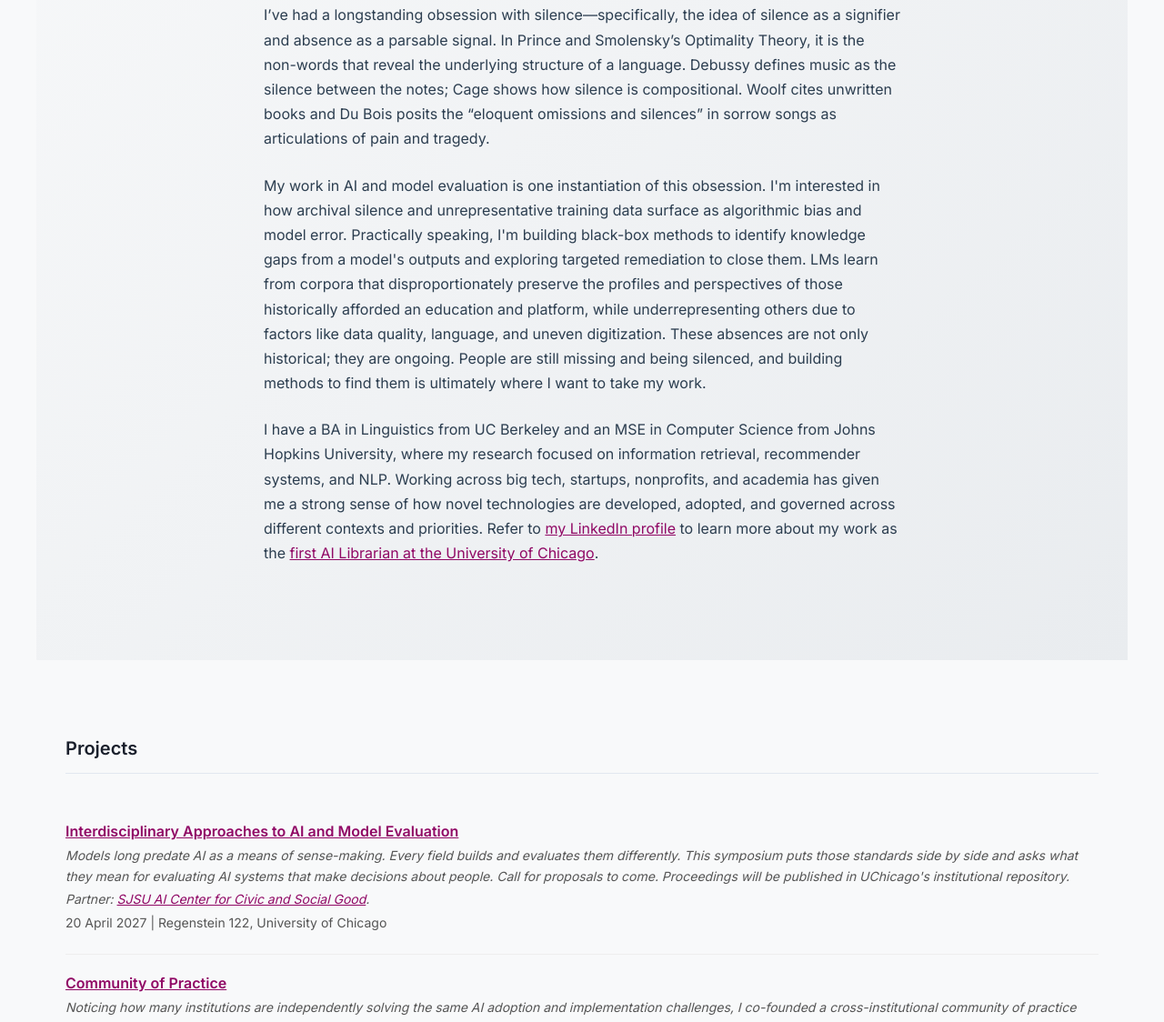
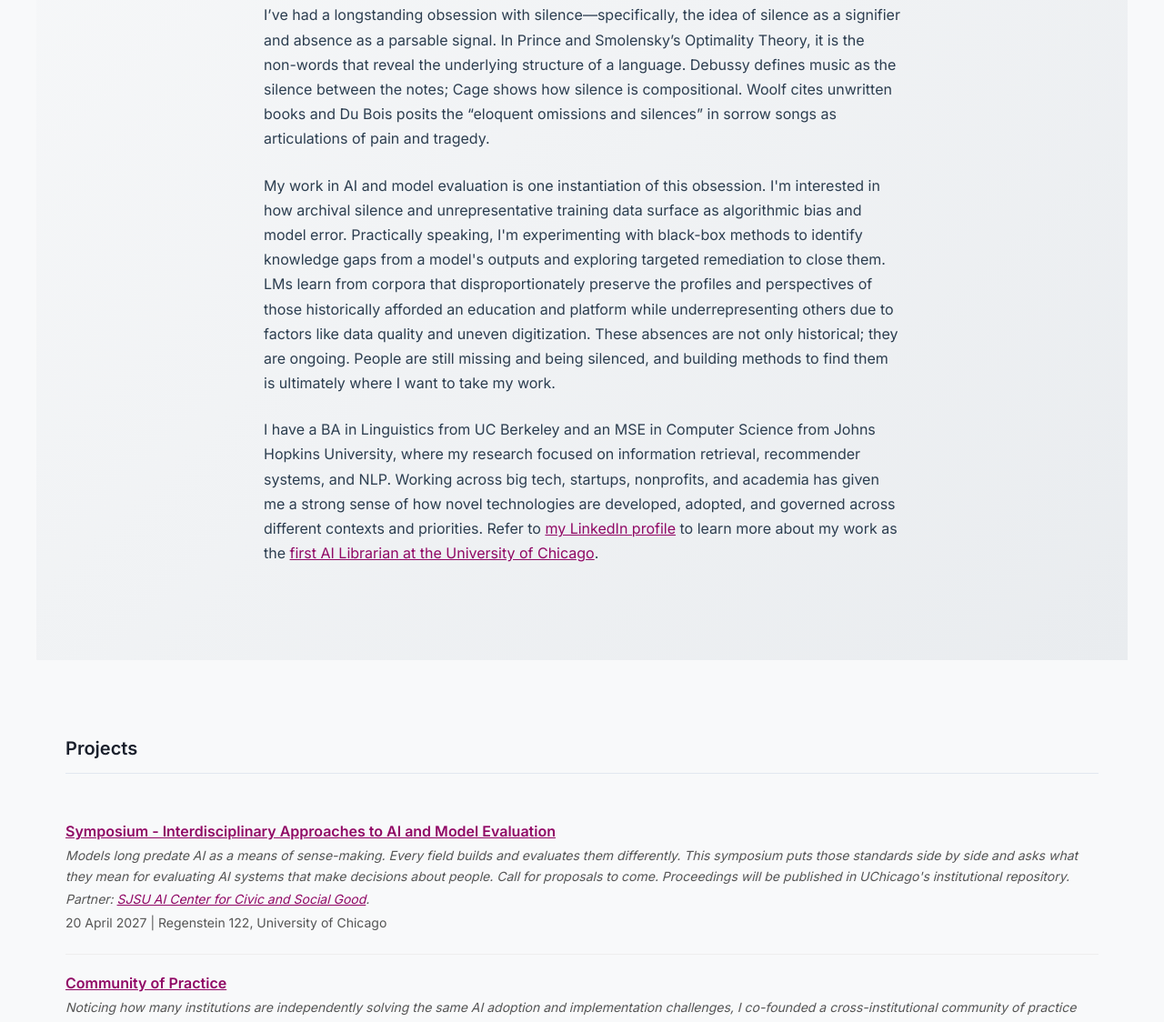
Before and after one commit to Lois-Wong/lois-wong.github.io, a plain HTML site: page index.html in a window 1280 px wide. Shown: the part 464-1588 px from the top of the page at 91% size. Drawn offline with Linux system fonts and the light colour scheme; some icons are missing.

Commit message:
trim more

```diff
--- a/index.html
+++ b/index.html
@@ -112,11 +112,11 @@
                              Du Bois posits the “eloquent omissions and silences” in sorrow songs as articulations of pain and tragedy.</p>
 
                         <p>My work in AI and model evaluation is one instantiation of this obsession. I'm interested in how archival silence and
-                            unrepresentative training data surface as algorithmic bias and model error. Practically speaking, I'm building
-                            black-box methods to identify knowledge gaps from a model's outputs and exploring targeted remediation to close them. LMs learn from corpora that
+                            unrepresentative training data surface as algorithmic bias and model error. Practically speaking, I'm experimenting with
+                            black-box methods to identify knowledge gaps from a model's outputs and exploring targeted remediation to close them. LMs learn from corpora that
                             disproportionately preserve the profiles and perspectives of those historically
-                            afforded an education and platform, while underrepresenting others due to factors like data quality,
-                            language, and uneven digitization. These absences are not only historical; they are ongoing. People
+                            afforded an education and platform while underrepresenting others due to factors like data quality
+                            and uneven digitization. These absences are not only historical; they are ongoing. People
                             are still missing and being silenced, and building methods to find them is ultimately where I want to take my work.</p>
 
                         <p>I have a BA in Linguistics from UC Berkeley and an MSE in Computer Science from Johns Hopkins University, where my
@@ -138,7 +138,7 @@
             <div class="talks-container">
 
                 <div class="talk">
-                    <h4><a href="https://www.lib.uchicago.edu/conferences/ai-symposium/">Interdisciplinary Approaches to AI and Model Evaluation</a></h4>
+                    <h4><a href="https://www.lib.uchicago.edu/conferences/ai-symposium/">Symposium - Interdisciplinary Approaches to AI and Model Evaluation</a></h4>
                     <p><i>Models long predate AI as a means of sense-making. Every field builds and evaluates them differently.
                         This symposium puts those standards side by side and asks what they mean for evaluating AI systems that make decisions about people.
                         Call for proposals to come. Proceedings will be published in UChicago's institutional repository.</i></p>
```
